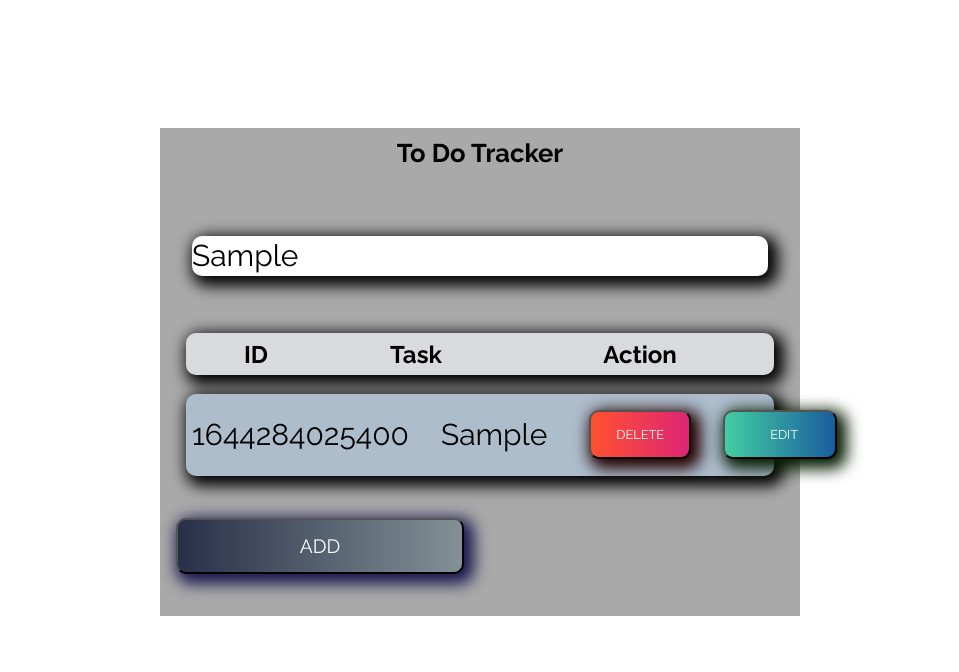
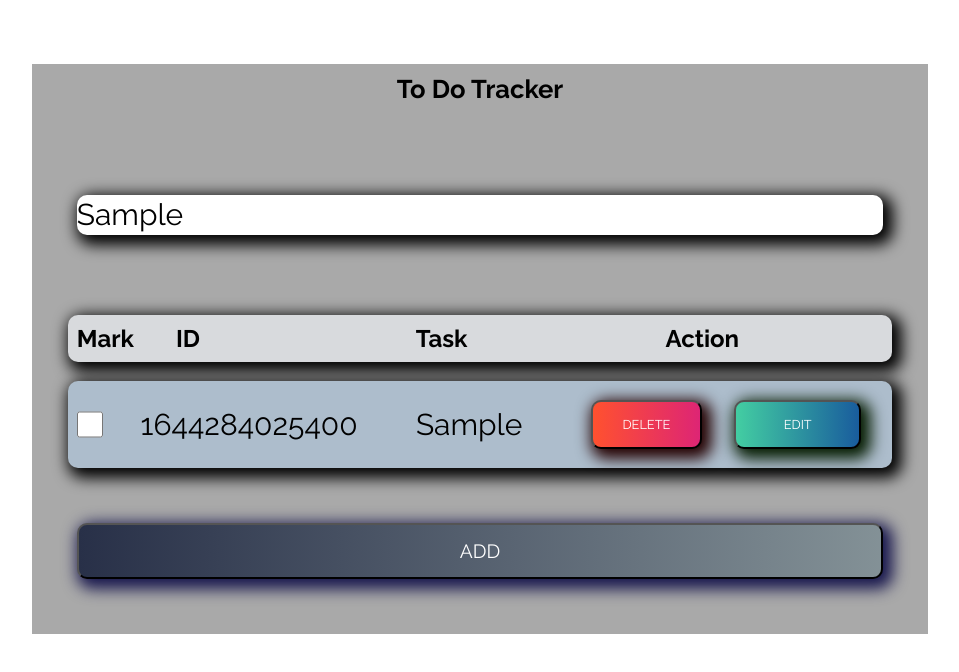
Before and after one commit to Brutalvik/tasktracker, a React (Create React App) app: page / in a window 1280 px wide. Both pictures are taken after typing "Sample" into the empty fields and a click on the button "ADD". Shown: the top 672 px of the page, without its empty margins (160-1119 px from the left). Built offline with nearby package versions, Linux system fonts and the light colour scheme.

Commit message:
More CSS Changes

```diff
--- a/src/App.css
+++ b/src/App.css
@@ -1,7 +1,8 @@
 .App {
   margin: auto;
-  margin-top: 10%;
+  margin-top: 5%;
+  margin-bottom: 5%;
   text-align: center;
   background-color: darkgrey;
-  width: 50%;
+  width: 70%;
 }
--- a/src/components/footer/Footer.css
+++ b/src/components/footer/Footer.css
@@ -1,6 +1,6 @@
 .footer {
    display: grid;
-   grid-template-columns: repeat(2, 1fr);
+   grid-template-columns: 1fr;
    grid-auto-rows: auto;
    padding-bottom: 5%;
 }
--- a/src/components/footer/Footer.js
+++ b/src/components/footer/Footer.js
@@ -6,13 +6,13 @@ const Footer = ({ type, onSubmit }) => {
 
   return (
     <>
-        <div className="footer">
-            <div>
+        <>
+            <div className="footer">
                 <Button className={"btn-add"}
                         text="Add"
                         type={type}/>
             </div>
-        </div>
+        </>
     </>
   )
 }
--- a/src/components/tasks/Task.js
+++ b/src/components/tasks/Task.js
@@ -6,12 +6,15 @@ const Task = ({ id, task, type}) => {
   return (
     <>
         <div className="task-header">
-          <h2>ID</h2>
+          <h2>Mark</h2>
+          {/* inline styling example */}
+          <h2 style={{"margin-left": "10px"}}>ID</h2>
           <h2>Task</h2>
           <h2>Action</h2>
         </div>
         <br/>
         <div className="task">
+                <input type="checkbox"/>
                 <p>{id}</p>
                 <p>{task}</p>
                 <Button className={"btn-delete"} text="Delete" type={type}/>
--- a/src/components/tasks/Tasks.css
+++ b/src/components/tasks/Tasks.css
@@ -1,6 +1,6 @@
 .task {
     display: grid;
-    grid-template-columns: 2fr 2fr 1fr 1fr;
+    grid-template-columns: 0.2fr 1fr 1fr 0.7fr 1fr;
     grid-auto-rows: auto;
     grid-gap: 2em;
     background-color: rgb(173, 189, 204);
@@ -22,7 +22,7 @@
 
 .task-header {
     display: grid;
-    grid-template-columns: 1fr 1fr 2fr;
+    grid-template-columns: 1fr repeat(3, 5fr);
     grid-auto-rows: auto;
     grid-gap: 2em;
     background-color: rgb(216, 218, 221);
@@ -33,8 +33,19 @@
     box-shadow: 5px 5px 15px 5px #000000;
     border-radius: 10px;
     margin: auto;
+    text-align: left;
 }
 
 p {
     font-size: 30px;
 }
+
+h2 {
+    padding-right: 20%;
+}
+
+input[type="checkbox"] {
+    width: 2em;
+    height: 2em;
+    cursor: pointer;
+}
```
